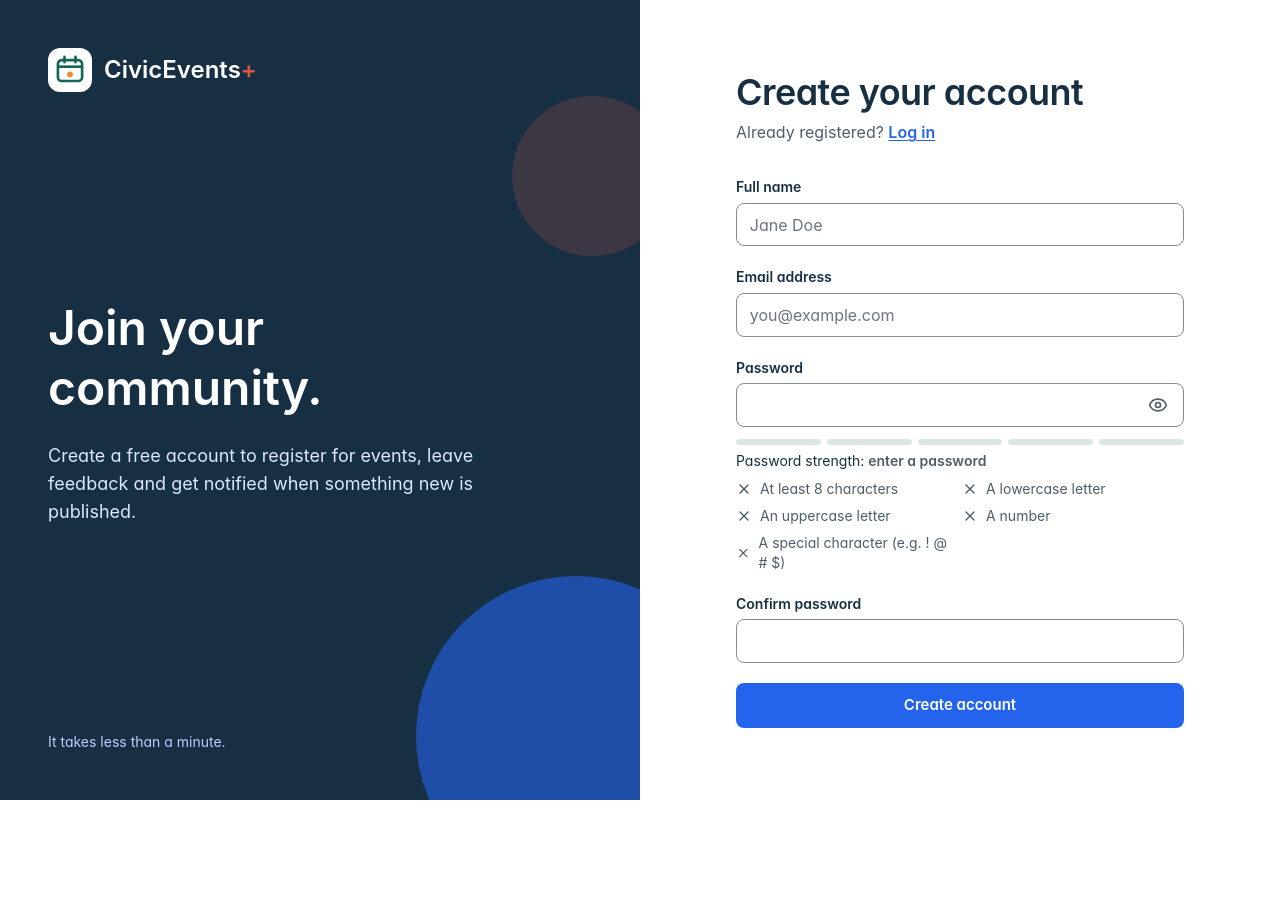
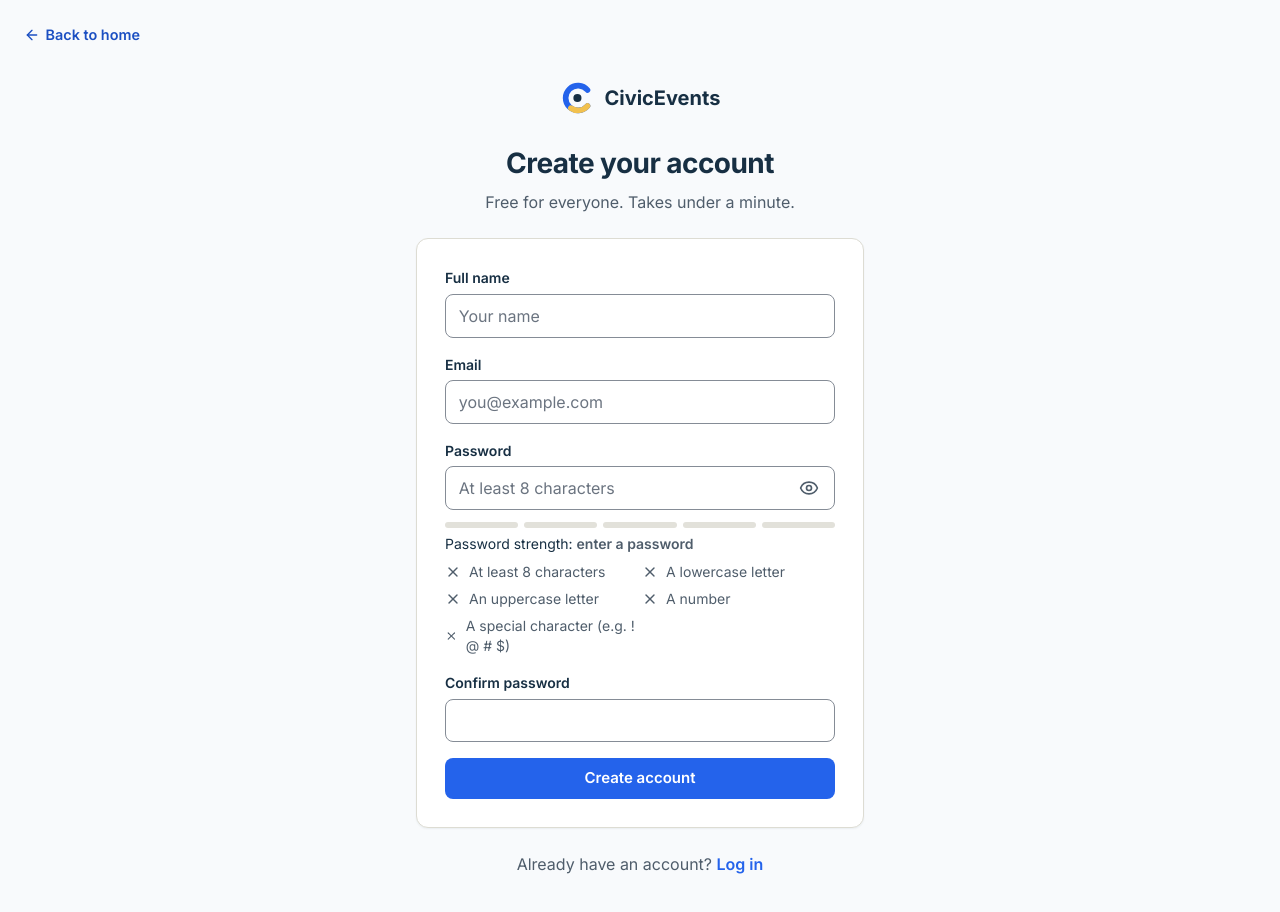
Before and after one commit to MHiirwa/advanced-frontend-dev-summative-civic-event-project, a plain HTML site: page frontend/signup.html in a window 1280 px wide. Before the commit the page ends 800 px from the top, so only its background shows below. Drawn offline with nearby package versions, Linux system fonts and the light colour scheme.

Commit message:
feat(auth): centred login and sign-up cards with remember me

```diff
--- a/frontend/js/pages/signup.js
+++ b/frontend/js/pages/signup.js
@@ -23,7 +23,7 @@ $(function () {
     special: { label: 'A special character (e.g. ! @ # $)', test: function (p) { return /[\W_]/.test(p); } }
   };
   var LEVELS = [
-    { text: 'enter a password', color: '#dbe7e3', cls: 'text-muted' },
+    { text: 'enter a password', color: '#E2E1DA', cls: 'text-muted' },
     { text: 'very weak', color: '#b42318', cls: 'text-red-700' },
     { text: 'weak', color: '#b42318', cls: 'text-red-700' },
     { text: 'fair', color: '#b45309', cls: 'text-amber-700' },
@@ -49,7 +49,7 @@ $(function () {
     var level = LEVELS[score];
 
     $('#strength-bar .strength-seg').each(function (i) {
-      $(this).css('background-color', i < score ? level.color : '#dbe7e3');
+      $(this).css('background-color', i < score ? level.color : '#E2E1DA');
     });
     $('#strength-text').text(level.text).attr('class', 'font-semibold ' + level.cls);
 
--- a/frontend/signup.html
+++ b/frontend/signup.html
@@ -3,53 +3,31 @@
 <head>
   <meta charset="UTF-8">
   <meta name="viewport" content="width=device-width, initial-scale=1">
-  <title>Create account · CivicEvents+</title>
-  <link rel="preconnect" href="https://fonts.googleapis.com">
-  <link rel="preconnect" href="https://fonts.gstatic.com" crossorigin>
-  <link href="https://fonts.googleapis.com/css2?family=Fraunces:opsz,wght@9..144,600;9..144,700&family=Instrument+Sans:wght@400;500;600;700&display=swap" rel="stylesheet">
-  <script src="https://cdn.tailwindcss.com"></script>
+  <title>Create account · CivicEvents</title><link rel="icon" type="image/svg+xml" href="assets/images/civicevents-logo.svg"><link rel="icon" type="image/png" href="assets/images/civicevents-favicon.png">
+  <link rel="preconnect" href="https://fonts.googleapis.com"><link rel="preconnect" href="https://fonts.gstatic.com" crossorigin><link href="https://fonts.googleapis.com/css2?family=Inter:wght@400;500;600;700&display=swap" rel="stylesheet"><script src="https://cdn.tailwindcss.com"></script>
   <script src="js/core/tailwind-config.js"></script>
   <link rel="stylesheet" href="css/styles.css">
 </head>
-<body class="font-sans antialiased">
+<body class="auth-page font-sans antialiased">
   <a href="#main" class="skip-link">Skip to main content</a>
-
-  <div class="grid min-h-screen lg:grid-cols-2">
-    <aside class="relative hidden overflow-hidden bg-brand-900 p-12 text-white lg:flex lg:flex-col lg:justify-between" aria-hidden="true">
-      <div class="flex items-center gap-3">
-        <svg class="h-11 w-11" viewBox="0 0 40 40"><rect width="40" height="40" rx="11" fill="#fff"/><rect x="9" y="11" width="22" height="19" rx="3.5" fill="none" stroke="#156555" stroke-width="2.4"/><path d="M9 17h22" stroke="#156555" stroke-width="2.4"/><path d="M15 8v5M25 8v5" stroke="#156555" stroke-width="2.4" stroke-linecap="round"/><circle cx="20" cy="24" r="2.6" fill="#e8912d"/></svg>
-        <span class="font-display text-2xl font-semibold">CivicEvents<span class="text-accent">+</span></span>
-      </div>
-      <div>
-        <p class="font-display text-5xl font-semibold leading-tight">Join your<br>community.</p>
-        <p class="mt-6 max-w-md text-lg text-brand-100">Create a free account to register for events, leave feedback and get notified when something new is published.</p>
-      </div>
-      <p class="text-sm text-brand-200">It takes less than a minute.</p>
-      <div class="pointer-events-none absolute -bottom-24 -right-24 h-80 w-80 rounded-full bg-brand-700/60"></div>
-      <div class="pointer-events-none absolute -right-8 top-24 h-40 w-40 rounded-full bg-accent/20"></div>
-    </aside>
-
-    <main id="main" tabindex="-1" class="flex items-center justify-center px-4 py-12 sm:px-8">
-      <div class="w-full max-w-md">
-        <div class="mb-8 flex items-center gap-2 lg:hidden">
-          <svg class="h-10 w-10" viewBox="0 0 40 40" aria-hidden="true"><rect width="40" height="40" rx="11" fill="#156555"/><rect x="9" y="11" width="22" height="19" rx="3.5" fill="none" stroke="#fff" stroke-width="2.4"/><path d="M9 17h22" stroke="#fff" stroke-width="2.4"/><path d="M15 8v5M25 8v5" stroke="#fff" stroke-width="2.4" stroke-linecap="round"/><circle cx="20" cy="24" r="2.6" fill="#e8912d"/></svg>
-          <span class="font-display text-2xl font-semibold text-brand-900">CivicEvents<span class="text-accent">+</span></span>
-        </div>
-
-        <h1 class="font-display text-4xl font-semibold text-brand-900">Create your account</h1>
-        <p class="mt-2 text-muted">Already registered? <a href="login.html" class="font-semibold text-brand-700 underline underline-offset-2 hover:text-brand-900">Log in</a></p>
-
-        <form id="signup-form" class="mt-8 space-y-5" novalidate>
+  <a href="index.html" class="auth-back"><svg class="h-4 w-4" viewBox="0 0 24 24" fill="none" stroke="currentColor" stroke-width="2" stroke-linecap="round" stroke-linejoin="round" aria-hidden="true"><path d="m12 19-7-7 7-7"/><path d="M19 12H5"/></svg>Back to home</a>
+  <main id="main" tabindex="-1" class="auth-main">
+    <div class="auth-wrap">
+      <a href="index.html" class="auth-logo" aria-label="CivicEvents home"><img src="assets/images/civicevents-logo.svg" alt="" width="36" height="36"><span>CivicEvents</span></a>
+      <h1 class="auth-title">Create your account</h1>
+      <p class="auth-sub">Free for everyone. Takes under a minute.</p>
+      <div class="auth-card">
+        <form id="signup-form" class="space-y-4" novalidate>
           <div id="form-alert" class="hidden" aria-live="assertive"></div>
 
           <div data-field>
             <label class="label" for="full_name">Full name</label>
-            <input class="input" type="text" id="full_name" name="full_name" autocomplete="name" required placeholder="Jane Doe">
+            <input class="input" type="text" id="full_name" name="full_name" autocomplete="name" required placeholder="Your name">
             <p data-error id="full_name-error" class="field-error hidden"></p>
           </div>
 
           <div data-field>
-            <label class="label" for="email">Email address</label>
+            <label class="label" for="email">Email</label>
             <input class="input" type="email" id="email" name="email" autocomplete="email" inputmode="email" required placeholder="you@example.com">
             <p data-error id="email-error" class="field-error hidden"></p>
           </div>
@@ -57,7 +35,7 @@
           <div data-field>
             <label class="label" for="password">Password</label>
             <div class="relative">
-              <input class="input pr-12" type="password" id="password" name="password" autocomplete="new-password" required aria-describedby="strength-label password-rules">
+              <input class="input pr-12" type="password" id="password" name="password" autocomplete="new-password" required placeholder="At least 8 characters" aria-describedby="strength-label password-rules">
               <button type="button" id="toggle-password" class="absolute right-2 top-1/2 -translate-y-1/2 rounded-lg p-2 text-muted hover:bg-brand-50" aria-label="Show password" aria-pressed="false"></button>
             </div>
 
@@ -85,15 +63,17 @@
             <p data-error id="confirm_password-error" class="field-error hidden"></p>
           </div>
 
-          <button type="submit" id="submit-btn" class="btn btn-primary w-full !py-3">Create account</button>
+          <button type="submit" id="submit-btn" class="btn btn-primary w-full !py-2.5">Create account</button>
         </form>
       </div>
-    </main>
-  </div>
+      <p class="auth-foot">Already have an account? <a href="login.html" class="font-semibold text-brand-700 hover:underline">Log in</a></p>
+    </div>
+  </main>
+
 
   <script src="https://code.jquery.com/jquery-3.7.1.min.js"></script>
   <script src="js/core/config.js"></script>
-  <script src="js/core/ui.js"></script>
+  <script src="js/core/ui.js"></script><script src="js/core/civic.js"></script>
   <script src="js/core/auth.js"></script>
   <script src="js/core/api.js"></script>
   <script src="js/shared/notifications.js"></script>
```
Also changed, not shown: frontend/js/pages/login.js (+11 -2 lines), frontend/login.html (+20 -46 lines).
